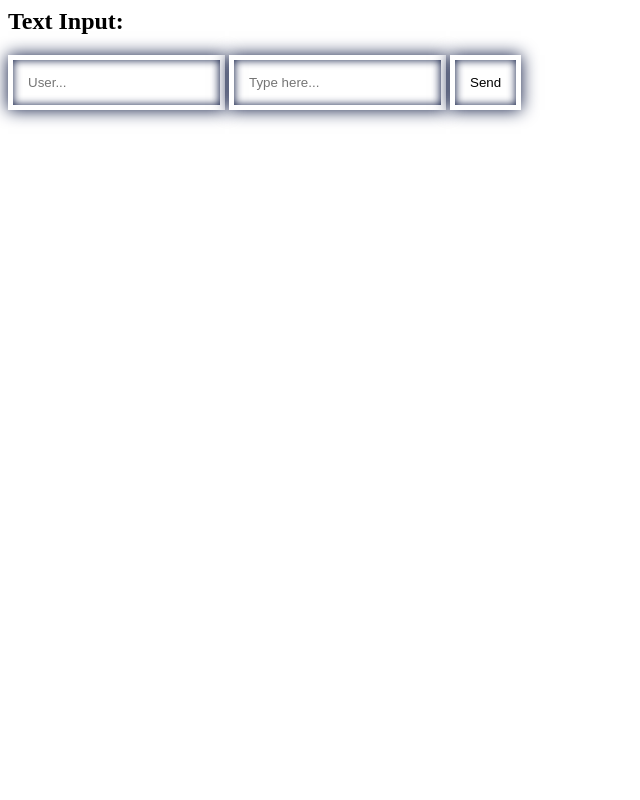
After one commit to adamato/website, a PHP site: page /chat.html in a window 1280 px wide. The commit adds this page. Shown: the whole page, without its empty margins (0-640 px from the left). Run offline with PHP 8.4, Linux system fonts and the light colour scheme; some libraries are stand-ins or nearby versions.

Commit message:
realtime chat

```diff
--- /dev/null
+++ b/public/chat.css
@@ -0,0 +1,89 @@
+.post {
+  position:relative;
+  padding:5px;
+  margin:1em 0 3em;
+  color:#000;
+  background: #1e5799; /* Old browsers */
+  background: -moz-linear-gradient(top, #1e5799 0%, #207cca 51%, #2989d8 72%, #7db9e8 100%); /* FF3.6+ */
+  background: -webkit-gradient(linear, left top, left bottom, color-stop(0%,#1e5799), color-stop(51%,#207cca), color-stop(72%,#2989d8), color-stop(100%,#7db9e8)); /* Chrome,Safari4+ */
+  background: -webkit-linear-gradient(top, #1e5799 0%,#207cca 51%,#2989d8 72%,#7db9e8 100%); /* Chrome10+,Safari5.1+ */
+  background: -o-linear-gradient(top, #1e5799 0%,#207cca 51%,#2989d8 72%,#7db9e8 100%); /* Opera 11.10+ */
+  background: -ms-linear-gradient(top, #1e5799 0%,#207cca 51%,#2989d8 72%,#7db9e8 100%); /* IE10+ */
+  background: linear-gradient(to bottom, #1e5799 0%,#207cca 51%,#2989d8 72%,#7db9e8 100%); /* W3C */
+  filter: progid:DXImageTransform.Microsoft.gradient( startColorstr='#1e5799', endColorstr='#7db9e8',GradientType=0 ); /* IE6-9 */
+  -webkit-border-radius:10px;
+  -moz-border-radius:10px;
+  border-radius:10px;
+}
+
+
+/* creates triangle */
+.post:after {
+  content:"";
+  position:absolute;
+  bottom:-15px; /* value = - border-top-width - border-bottom-width */
+  left:50px; /* controls horizontal position */
+  border-width:15px 15px 0; /* vary these values to change the angle of the vertex */
+  border-style:solid;
+  border-color:#7db9e8 transparent;
+  /* reduce the damage in FF3.0 */
+  display:block;
+  width:0;
+}
+
+
+.post2 {
+  position:relative;
+  padding:5px;
+  margin:1em 0 3em;
+  color:#000;
+background: #c3d9ff; /* Old browsers */
+background: -moz-linear-gradient(top, #c3d9ff 18%, #b1c8ef 94%, #98b0d9 100%); /* FF3.6+ */
+background: -webkit-gradient(linear, left top, left bottom, color-stop(18%,#c3d9ff), color-stop(94%,#b1c8ef), color-stop(100%,#98b0d9)); /* Chrome,Safari4+ */
+background: -webkit-linear-gradient(top, #c3d9ff 18%,#b1c8ef 94%,#98b0d9 100%); /* Chrome10+,Safari5.1+ */
+background: -o-linear-gradient(top, #c3d9ff 18%,#b1c8ef 94%,#98b0d9 100%); /* Opera 11.10+ */
+background: -ms-linear-gradient(top, #c3d9ff 18%,#b1c8ef 94%,#98b0d9 100%); /* IE10+ */
+background: linear-gradient(to bottom, #c3d9ff 18%,#b1c8ef 94%,#98b0d9 100%); /* W3C */
+filter: progid:DXImageTransform.Microsoft.gradient( startColorstr='#c3d9ff', endColorstr='#98b0d9',GradientType=0 ); /* IE6-9 */
+  -webkit-border-radius:10px;
+  -moz-border-radius:10px;
+  border-radius:10px;
+}
+
+
+/* creates triangle */
+.post2:after {
+  content:"";
+  position:absolute;
+  bottom:-15px; /* value = - border-top-width - border-bottom-width */
+  left:50px; /* controls horizontal position */
+  border-width:15px 15px 0; /* vary these values to change the angle of the vertex */
+  border-style:solid;
+  border-color:#98b0d9 transparent;
+  /* reduce the damage in FF3.0 */
+  display:block;
+  width:0;
+}
+
+.text {
+  color: black;
+  margin-left: 10px;
+
+}
+
+
+input {
+    border: 5px solid white;
+    -webkit-box-shadow:
+      inset 0 0 8px  rgba(11, 23, 64, 1),
+            0 0 16px rgba(11, 23, 64, 1);
+    -moz-box-shadow:
+      inset 0 0 8px  rgba(11, 23, 64, 1),
+            0 0 16px rgba(11, 23, 64, 1);
+    box-shadow:
+      inset 0 0 8px  rgba(11, 23, 64, 1),
+            0 0 16px rgba(11, 23, 64, 1);
+    padding: 15px;
+    background: rgba(255,255,255,0.5);
+    margin: 0 0 10px 0;
+}
--- /dev/null
+++ b/public/chat.html
@@ -0,0 +1,35 @@
+<html>
+    <head>
+        <link rel="stylesheet" type="text/css" href="chat.css">
+    </head>
+    <body>
+        <div id="posts"></div>
+        <h2>Text Input:</h2>
+        <input type="text" id="user" placeholder="User..."/>
+        <input type="text" id="text" placeholder="Type here..."/>
+        <input type="button" value="Send" id="send"/>
+    </body>
+</html>
+
+<script src="/lib/jquery.min.js"></script>
+<script src="/socket.io/socket.io.js"></script>
+<script>
+/////// Socket.io event handling
+    var socket = io.connect('http://0.0.0.0:9900');
+
+    socket.on('chatter', function (data) {
+        $('#posts').append(data);
+    });
+
+////// JQuery button clicks
+
+    $('#send').on('click', function () {
+        var data = {
+            user: $('#user').val(),
+            text: $('#text').val()
+        };
+        socket.emit('chat',data);
+        $('#posts').append('<div class="post2"><h3>'+$('#user').val()+'</h3><p>'+new Date()+'</p><p>'+$('#text').val()+'</p></div>');
+    });
+
+</script>
--- a/public/css/index.css
+++ b/public/css/index.css
@@ -269,4 +269,5 @@ footer{
     text-align:center;
     color:#ffffff;
     padding:0.1em;
+    border-top: 2px solid #616D7E;
 }
```
Also changed, not shown: server.js (+24 -45 lines).
